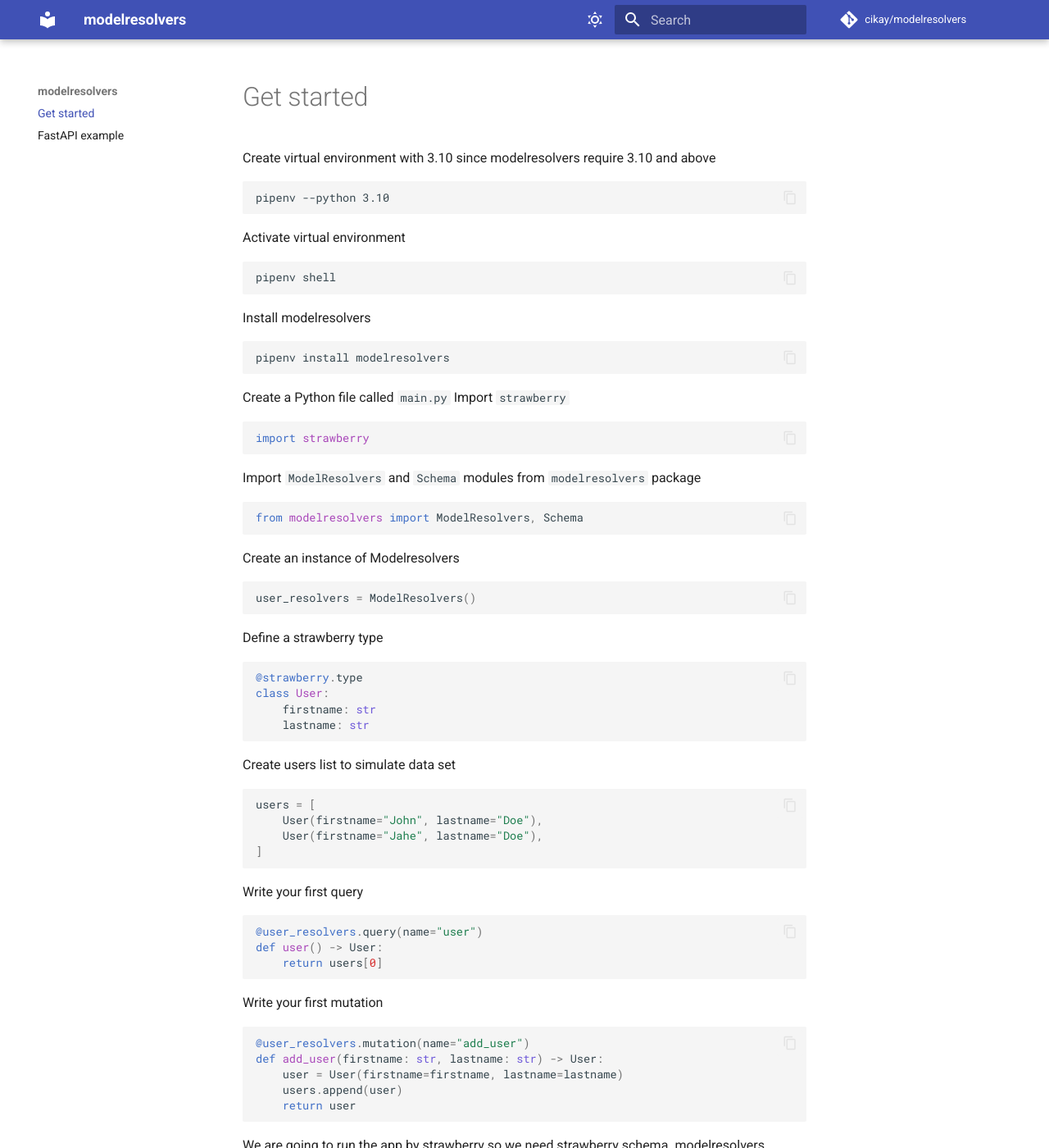
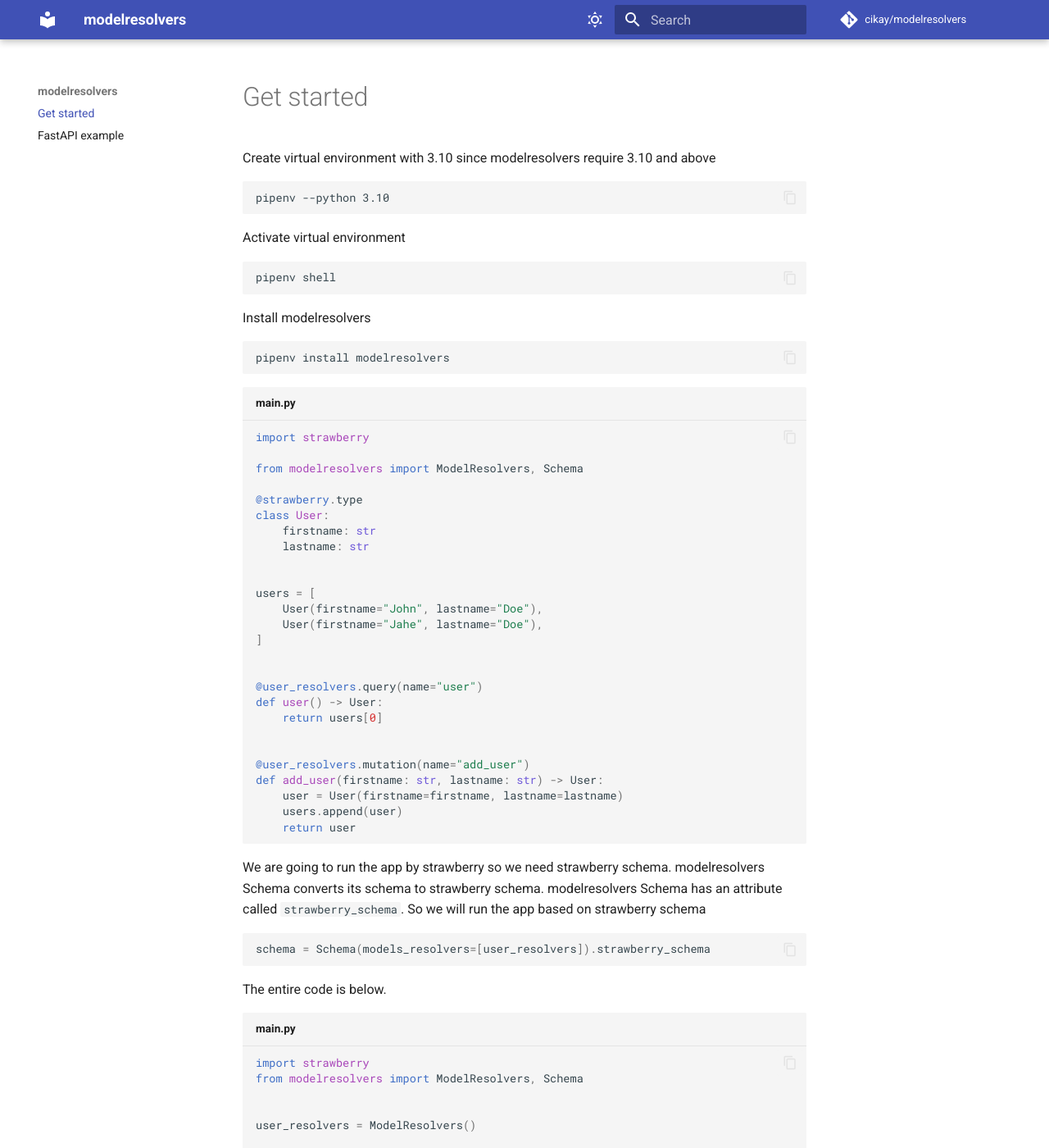
Before and after one commit to cikay/modelresolvers, an MkDocs documentation site: the page built from docs/get_started.md, in a window 1280 px wide and 1400 px high. Shown: the whole window at 82% size. Built offline with MkDocs 1.6.1 and Material for MkDocs 9.7.7, drawn with Linux system fonts in a browser that asks for light colours; comment, search, counter and statistics services are not loaded.

Commit message:
Specify app name in code block

````diff
--- a/docs/get_started.md
+++ b/docs/get_started.md
@@ -15,54 +15,29 @@
 pipenv install modelresolvers
 ```
 
-Create a Python file called `main.py`
-Import `strawberry`
 
-```py
+```py title="main.py"
 import strawberry
-```
 
-Import `ModelResolvers` and `Schema` modules from `modelresolvers` package
+from modelresolvers import ModelResolvers, Schema
 
-```py
-from modelresolvers import ModelResolvers, Schema
-```
-
-Create an instance of Modelresolvers
-
-```py
-user_resolvers = ModelResolvers()
-```
-
-Define a strawberry type
-
-```py
 @strawberry.type
 class User:
     firstname: str
     lastname: str
-```
 
-Create users list to simulate data set
 
-```py
 users = [
     User(firstname="John", lastname="Doe"),
     User(firstname="Jahe", lastname="Doe"),
 ]
-```
 
-Write your first query
 
-```py
 @user_resolvers.query(name="user")
 def user() -> User:
     return users[0]
-```
 
-Write your first mutation
 
-```py
 @user_resolvers.mutation(name="add_user")
 def add_user(firstname: str, lastname: str) -> User:
     user = User(firstname=firstname, lastname=lastname)
@@ -80,7 +55,7 @@
 
 The entire code is below.
 
-```py
+```py title="main.py"
 import strawberry
 from modelresolvers import ModelResolvers, Schema
 
````
